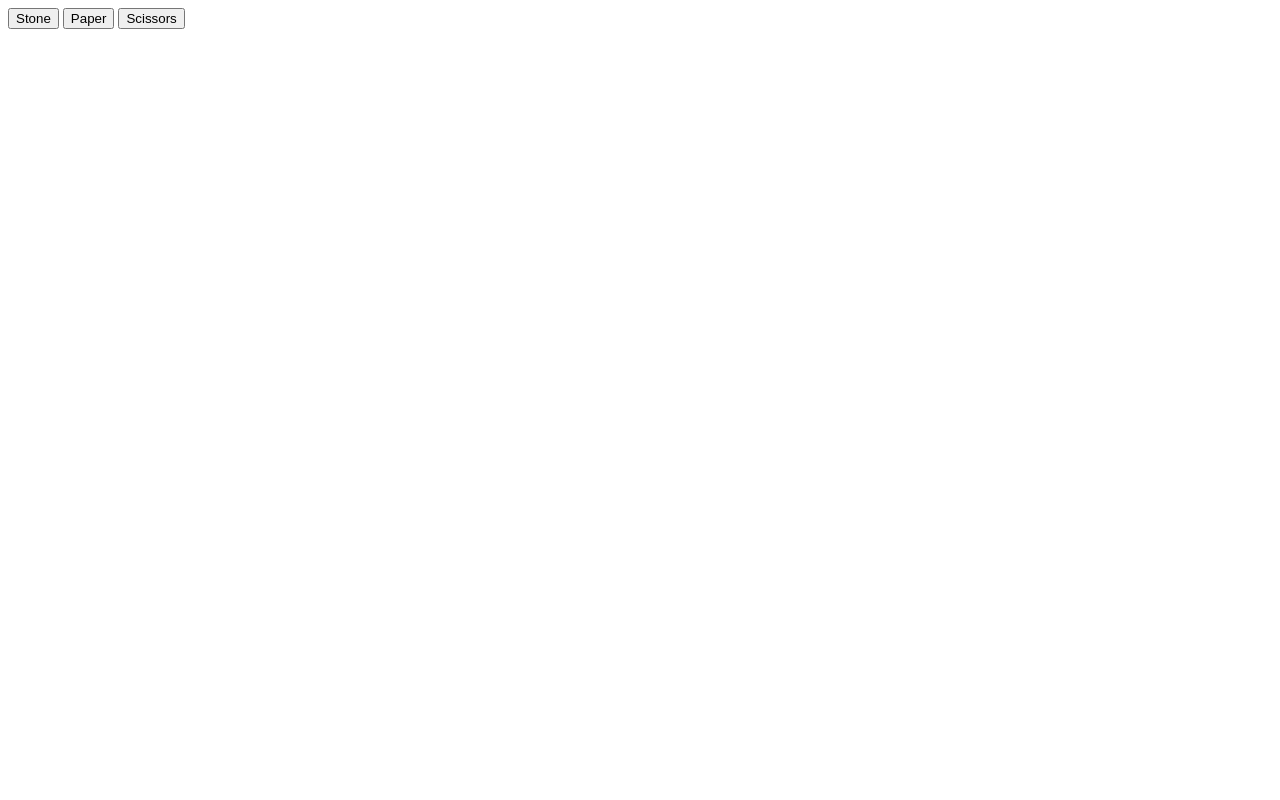
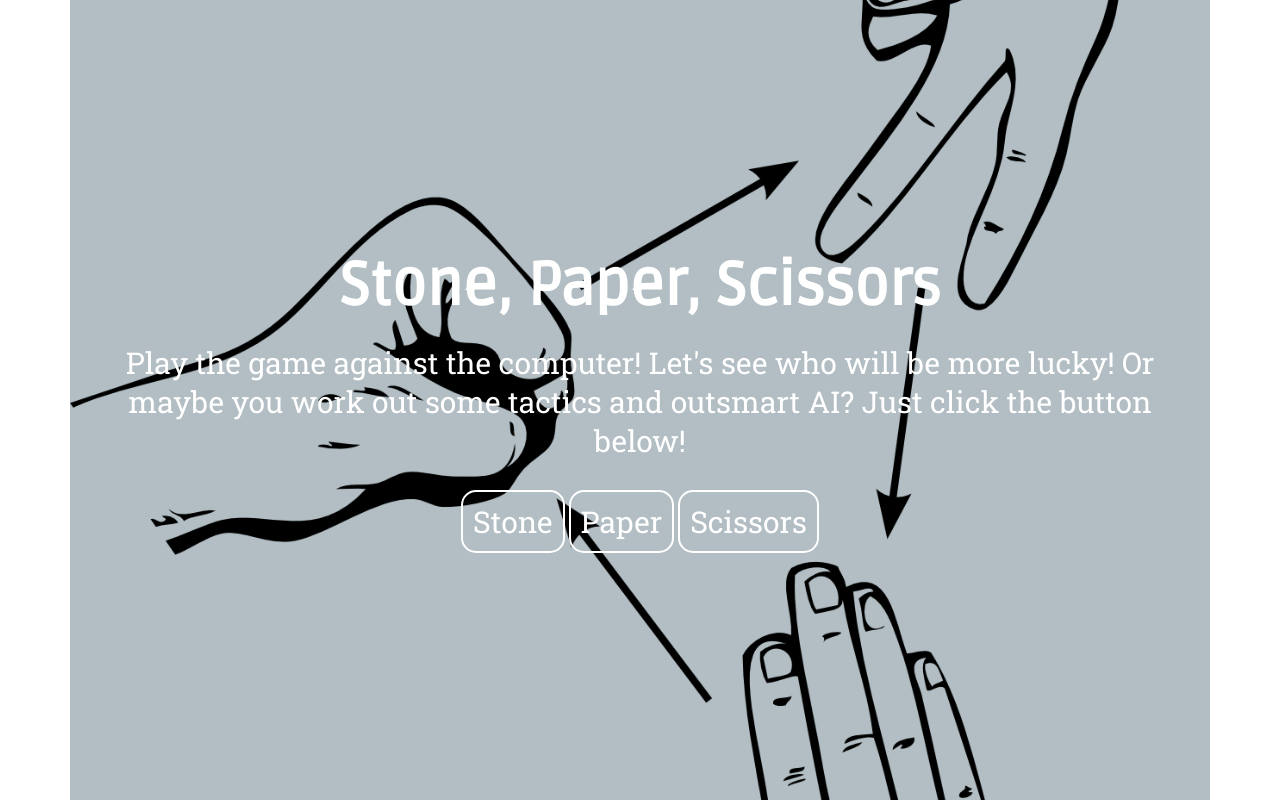
Before and after one commit to bartkozlo/javascript-prework, a website: page index.html in a window 1280 px wide. Drawn offline with Linux system fonts and the light colour scheme.

Commit message:
Add style

```diff
--- a/index.html
+++ b/index.html
@@ -2,11 +2,14 @@
 <html lang="en">
 <head>
 	<meta charset="UTF-8">
+	<link href="https://fonts.googleapis.com/css?family=Roboto+Slab|Ruda" rel="stylesheet">
 	<title>Paper, stone, scissors</title>
 	<link rel="stylesheet" href="css/style.css">
 </head>
 <body>
 	<div class="container">
+		<h1>Stone, Paper, Scissors</h1>
+		<p>Play the game against the computer! Let's see who will be more lucky! Or maybe you work out some tactics and outsmart AI? Just click the button below!</p>
 		<div id="buttons">
 			<button id="play-stone">Stone</button>
 			<button id="play-paper">Paper</button>
--- a/js/script.js
+++ b/js/script.js
@@ -1,5 +1,4 @@
 function playGame(playerInput){
-
   clearMessages();
 
   function getMoveName(argMoveId){
@@ -9,8 +8,7 @@ function playGame(playerInput){
       return 'paper';
     } else if(argMoveId == 3){
       return 'scissors';
-    }
-    printMessage('Unknown move with id ' + argMoveId + '.');
+    } printMessage('Unknown move with id ' + argMoveId + '.');
     return 'unknown choose';
   }
 
--- a/sass/style.scss
+++ b/sass/style.scss
@@ -0,0 +1,54 @@
+/* Variables */
+
+$color-light: #fff;
+
+* {
+  margin: 0;
+}
+
+body {
+  color: $color-light;
+}
+
+.container {
+  text-align: center;
+  max-width: 1140px;
+  height: 100vh;
+  margin: 0 auto;
+  background-image: url('/images/rules.png');
+  background-position: center center;
+  background-size: cover;
+  background-color: #b2bec3;
+}
+
+h1 {
+  font-family: 'Ruda', Sans-Serif;
+  font-size: 60px;
+  padding: 250px 0 20px;
+}
+
+#messages,
+p,
+button {
+  font-family: 'Roboto Slab', Serif;
+  font-size: 30px;
+}
+
+p {
+  padding: 0 20px 30px;
+}
+
+button {
+  padding: 10px 10px;
+  background-color: transparent;
+  color: $color-light;
+  border: 2px solid $color-light;
+  border-radius: 15px;
+  &:hover {
+    cursor: pointer;
+  }
+}
+
+#messages {
+  padding-top: 25px;
+}
```
Also changed, not shown: css/style.css, images/rules.png (added), 1 other file.
